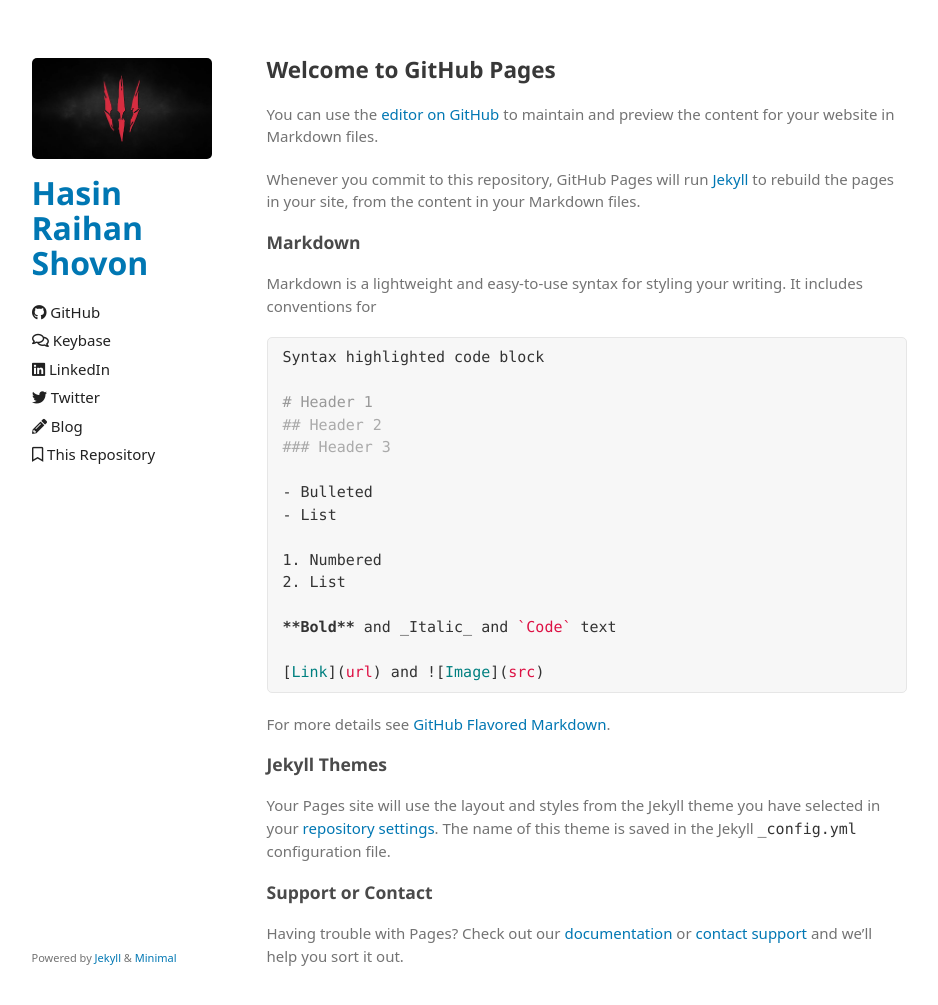
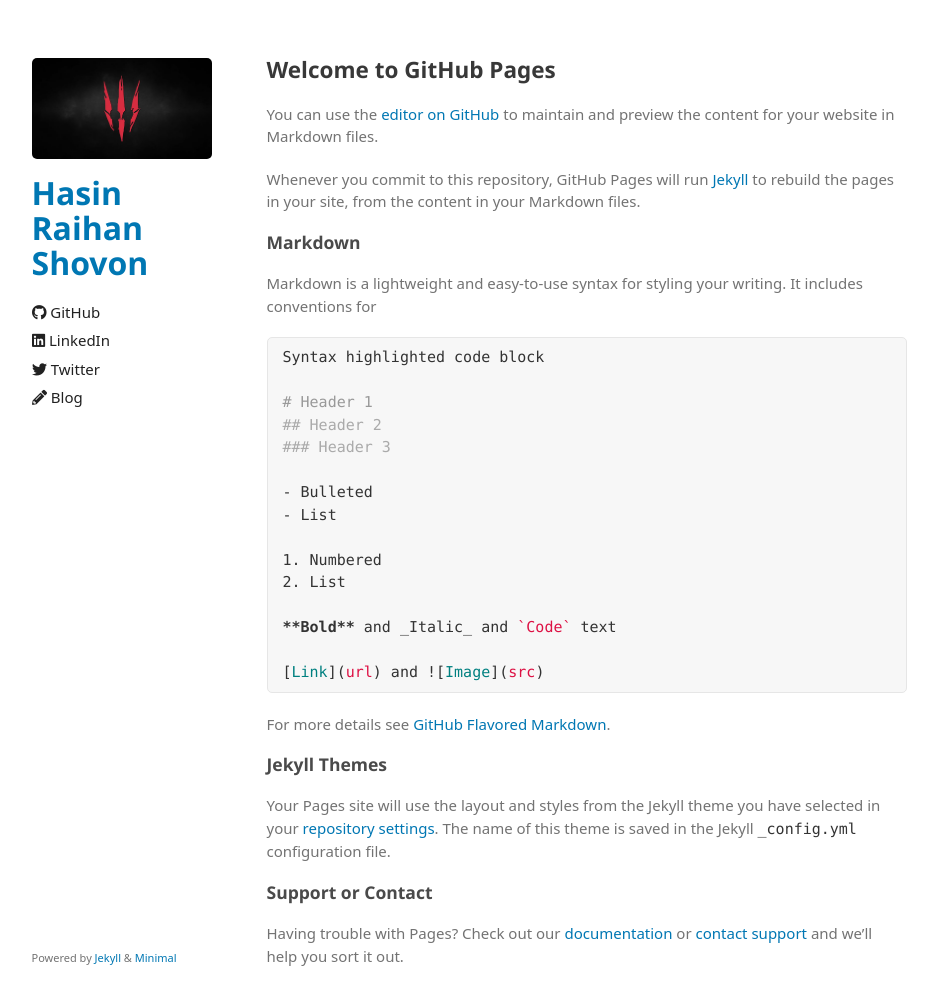
Before and after one commit to r8025n/r8025n.github.io, a Jekyll site: the page built from index.md, in a window 1280 px wide and 1037 px high. Shown: the top 1005 px of the window, without its empty margins (171-1109 px from the left). Built offline with Jekyll 4.4.1, drawn with Linux system fonts in a browser that asks for light colours; some web fonts are replaced; our own code applies the rules of GitHub Pages for plain Markdown files; the repository's description, which GitHub fills in, is left out.

Commit message:
Update sidebar.html

```diff
--- a/_includes/sidebar.html
+++ b/_includes/sidebar.html
@@ -10,11 +10,11 @@
     }
   </style>
   <ul class="link">
-    <li><a href="https://github.com/solvaholic" rel="author"><i class="fab fa-github"></i> GitHub</a></li>
-    <li><a href="https://keybase.io/solvaholic" rel="external"><i class='far fa-comments'></i> Keybase</a></li>
-    <li><a href="https://www.linkedin.com" rel="external"><i class="fab fa-linkedin"></i> LinkedIn</a></li>
-    <li><a href="https://twitter.com" rel="external"><i class="fab fa-twitter"></i> Twitter</a></li>
-    <li><a href="https://solvaholic.github.io" rel="external"><i class="fas fa-pencil-alt"></i> Blog</a></li>
-    <li><a href="https://github.com/solvaholic/reimagined-fortnight"><i class="far fa-bookmark"></i> This Repository</a></li>
+    <li><a href="https://github.com/r8025n" rel="author"><i class="fab fa-github"></i> GitHub</a></li>
+<!--     <li><a href="https://keybase.io/solvaholic" rel="external"><i class='far fa-comments'></i> Keybase</a></li> -->
+    <li><a href="https://www.linkedin.com/in/hasin-raihan-shovon-ba9302199/" rel="author"><i class="fab fa-linkedin"></i> LinkedIn</a></li>
+    <li><a href="https://twitter.com/r8025n" rel="author"><i class="fab fa-twitter"></i> Twitter</a></li>
+    <li><a href="https://r8025n.github.io" rel="author"><i class="fas fa-pencil-alt"></i> Blog</a></li>
+<!--     <li><a href="https://github.com/solvaholic/reimagined-fortnight"><i class="far fa-bookmark"></i> This Repository</a></li> -->
   </ul>
 </div>
```
